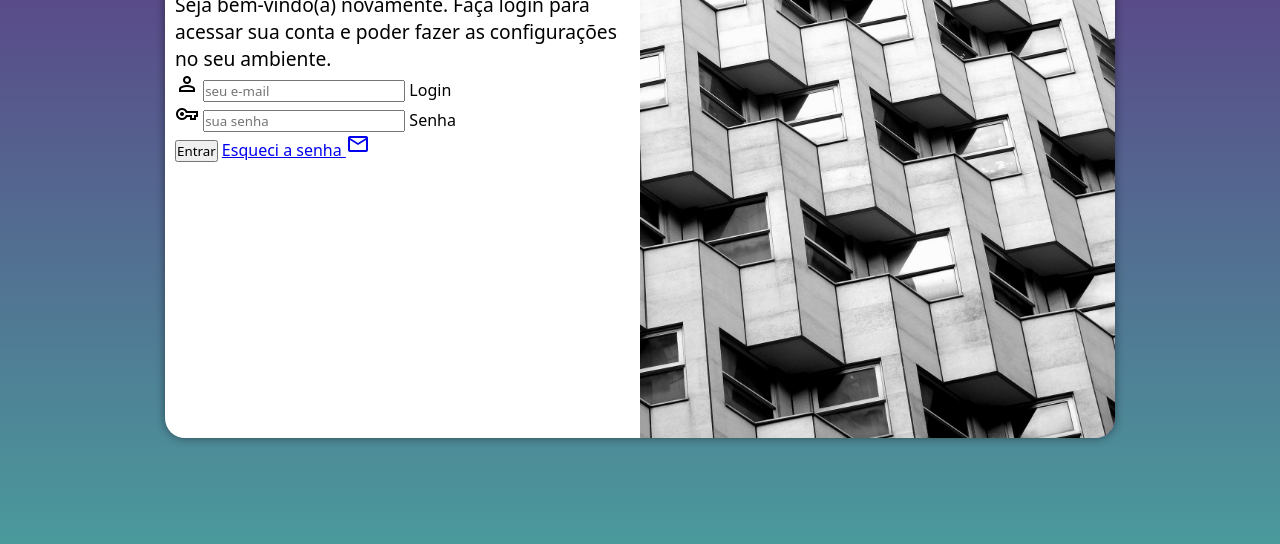
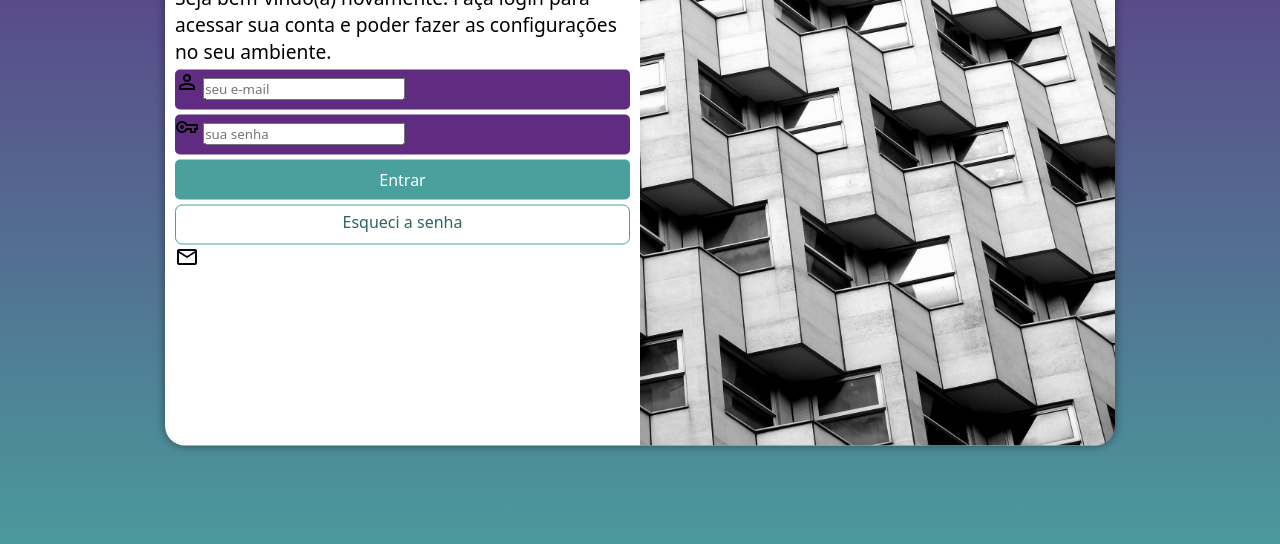
Before and after one commit to Leonardo-Andrade0/projeto-login, a plain HTML site: page index.html in a window 1280 px wide. Shown: the part 212-756 px from the top of the page. Drawn offline with nearby package versions, Linux system fonts and the light colour scheme.

Commit message:
estilos no forms

```diff
--- a/estilos/media-query.css
+++ b/estilos/media-query.css
@@ -47,4 +47,56 @@
     div#formulario > p {
         font-size: 1.2em;
     }
+
+    form > div.campo {
+        background-color: #5f2c82;
+        width: 100%;
+        display: block;
+        height: 40px;
+        border-radius: 5px;
+        margin: 5px 0px;
+    }
+
+    div.campo > label {
+        display: none;
+    }
+
+    form > input[type=submit] {
+        display: block;
+        font-size: 1em;
+        width: 100%;
+        height: 40px;
+        background-color: #49a09d;
+        color: white;
+        border: none;
+        border-radius: 5px;
+        cursor: pointer;
+    }
+
+    form > input[type=submit]:hover {
+        background-color: #2d6462;
+    }
+
+    form > a.botao {
+        display: block;
+        text-align: center;
+        font-size: 1em;
+        width: 100%;
+        height: 40px;
+        padding-top: 5px;
+        margin-top: 5px;
+        background-color: white;
+        color: #2d6462;
+        border: 1px solid #49a09d;
+        border-radius: 7px;
+        text-decoration: none;
+    }
+
+    form > a.botao:hover {
+        background-color: #6cd3cf ;
+    }
+
+    form > a.botao > span {
+        font-size: 0.8em;
+    }
 }
--- a/estilos/style.css
+++ b/estilos/style.css
@@ -34,7 +34,7 @@
 
     background-color: white;
     width: 250px;
-    height: 500px;
+    height: 515px;
     border-radius: 20px;
     box-shadow: 0px 0px 10px rgba(0, 0, 0, 0.450);
 
--- a/index.html
+++ b/index.html
@@ -29,7 +29,7 @@
                          <label for="isenha">Senha</label>
                     </div>
                     <input type="submit" value="Entrar">
-                        <a href="esqueci.html">Esqueci a senha <span class="material-symbols-outlined">mail </span> </a>
+                        <a href="esqueci.html" class="botao" >Esqueci a senha</a> <span class="material-symbols-outlined">mail </span> </a>
                 </form>
             </div>
         </section>
```
